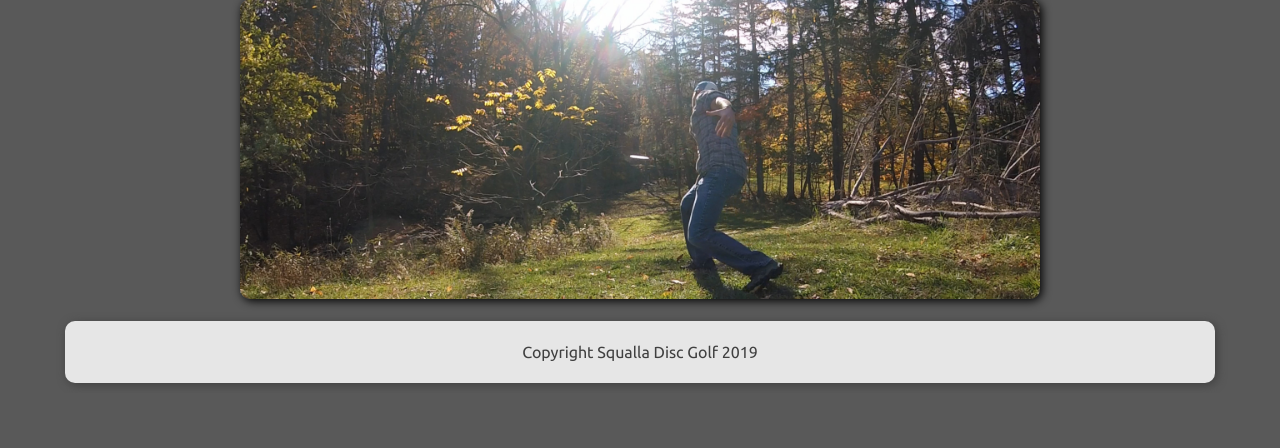
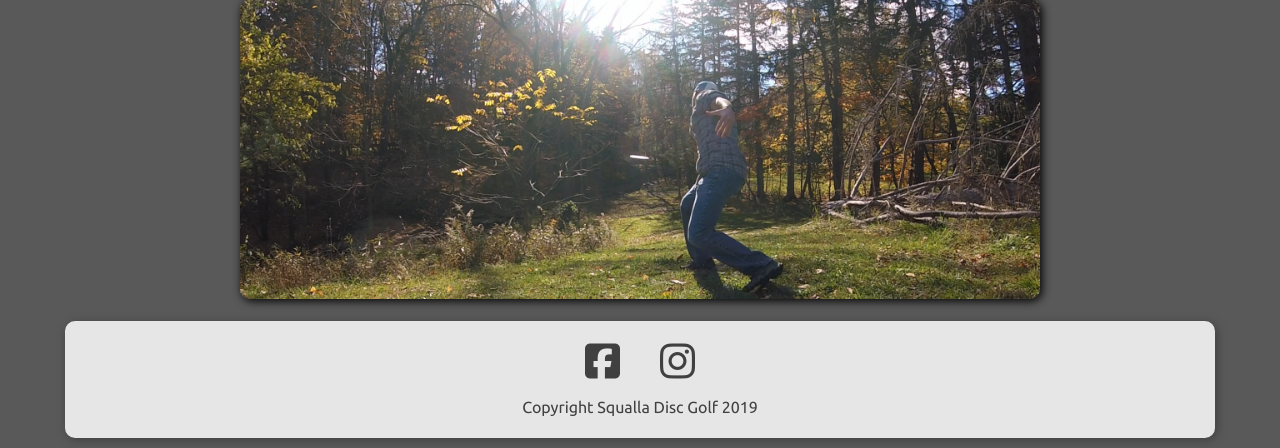
Before and after one commit to mjmangus16/squalla-landing2, a PHP site: page /index.html in a window 1280 px wide. Shown: the part 1408-1856 px from the top of the page. Before the commit the page ends 1793 px from the top, so only its background shows below. Run offline with PHP 8.4, Linux system fonts and the light colour scheme; some libraries are stand-ins or nearby versions.

Commit message:
added social media icons to footer

```diff
--- a/css/index.css
+++ b/css/index.css
@@ -248,6 +248,15 @@ footer {
   margin: 10px auto;
   display: absolute;
   bottom: 0;
+}
+footer .social-icons {
+  width: 150px;
+  margin: auto auto 15px;
+  display: flex;
+  justify-content: space-around;
+}
+footer .social-icons a {
+  color: #404040;
 }
 @media (max-width: 700px) {
   footer {
--- a/index.html
+++ b/index.html
@@ -26,7 +26,7 @@
       href="https://fonts.googleapis.com/css?family=Russo+One|Ubuntu"
       rel="stylesheet"
     />
-
+    <script src="https://kit.fontawesome.com/ffe58030a4.js"></script>
     <title>Squalla Disc Golf</title>
     <META
       name="description"
@@ -161,6 +161,15 @@
     </div>
 
     <footer>
+      <div class="social-icons">
+        <a href="https://www.facebook.com/squalladiscgolf/" target="_blank">
+          <i class="fab fa-facebook-square fa-4x"></i>
+        </a>
+        <a href="https://www.instagram.com/squalla.disc.golf/" target="_blank">
+          <i class="fab fa-instagram fa-4x"></i>
+        </a>
+      </div>
+
       <p>Copyright Squalla Disc Golf 2019</p>
     </footer>
   </body>
--- a/less/footer.less
+++ b/less/footer.less
@@ -9,6 +9,17 @@ footer {
   .shadowRadius();
   display: absolute;
   bottom: 0;
+
+  .social-icons {
+    width: 150px;
+    margin: auto auto 15px;
+    display: flex;
+    justify-content: space-around;
+
+    a {
+      color: @font-color;
+    }
+  }
 
   @media @phone {
     width: 100%;
```
